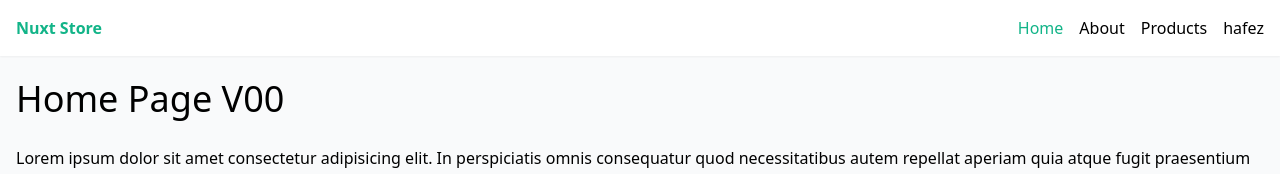
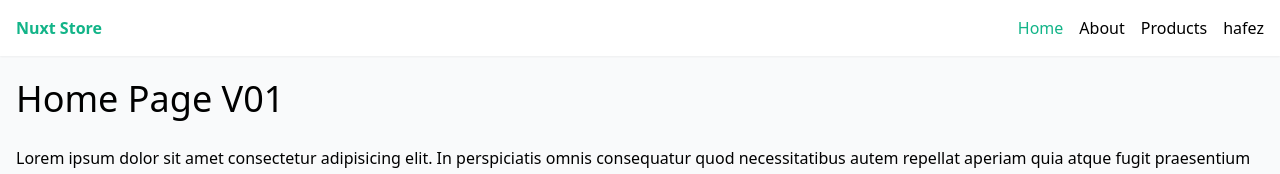
Before and after one commit to Mohamed-Nabawey/nuxt3-training, a Nuxt app: page / in a window 1280 px wide. Shown: the top 174 px of the page. Built offline with nearby package versions, Linux system fonts and the light colour scheme.

Commit message:
test v01 partial deploy about page

```diff
--- a/pages/about.vue
+++ b/pages/about.vue
@@ -18,6 +18,6 @@
 
   <script setup>
 
-  const title = ref('About V00 - partial deploy...');
+  const title = ref('About V01 - partial deploy...');
   console.log(title);
 </script>
--- a/pages/hafez.vue
+++ b/pages/hafez.vue
@@ -1,11 +1,10 @@
 <template>
     <div>
       <h2>{{ data }} </h2>
-      <h2> V00 </h2>
+      <h2> V01 </h2>
       <div> </div>
     </div>
 </template>
-
   <style scoped>
 
   </style>
--- a/pages/index.vue
+++ b/pages/index.vue
@@ -18,6 +18,6 @@
 
 <script setup>
 
-const title = ref('Home Page V00');
+const title = ref('Home Page V01');
 console.log(title);
 </script>
```
